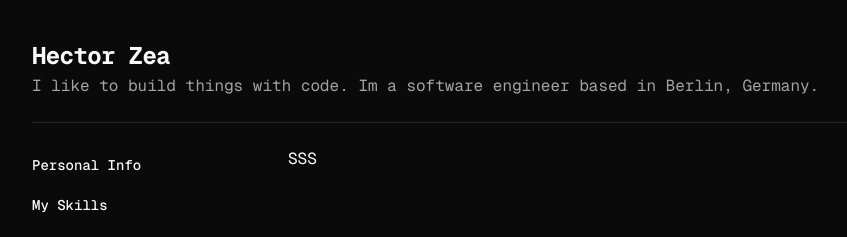
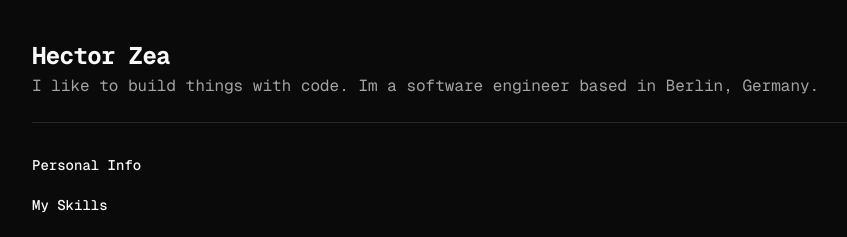
Before and after one commit to hectorzea/frontbuild, a Next.js app in the folder frontend/: page /profile/interviews/1 in a window 1280 px wide. Shown: the top 237 px of the page, without its empty margins (8-855 px from the left). Built offline with nearby package versions, Linux system fonts and the light colour scheme; no server answers.

Commit message:
updated generateStaticParams

```diff
--- a/frontend/app/profile/interviews/[id]/page.tsx
+++ b/frontend/app/profile/interviews/[id]/page.tsx
@@ -1,24 +1,17 @@
-// import { getInterviewById, getInterviews } from '@/lib/data';
-// import { notFound } from 'next/navigation';
-
-export default async function InterviewPage() {
-
-
-    // const interview = await getInterviewById(id);
-
-    // // Si no se encuentra la entrevista, mostrar un 404
-    // if (!interview) {
-    //     notFound();
-    // }
-
-    return (
-        <article>
-            SSS
-        </article>
-    );
+// Return a list of `params` to populate the [slug] dynamic segment
+export async function generateStaticParams() {
+    return [{ slug: "test" }, { slug: "test" }];
 }
 
-// // Generar rutas estáticas en tiempo de compilación
-export async function generateStaticParams() {
-
+// Multiple versions of this page will be statically generated
+// using the `params` returned by `generateStaticParams`
+export default async function Page({
+    params,
+}: {
+    params: Promise<{ slug: string }>
+}) {
+    const { slug } = await params
+    console.log(slug)
+    return <div>{slug}</div>
+    // ...
 }
```
